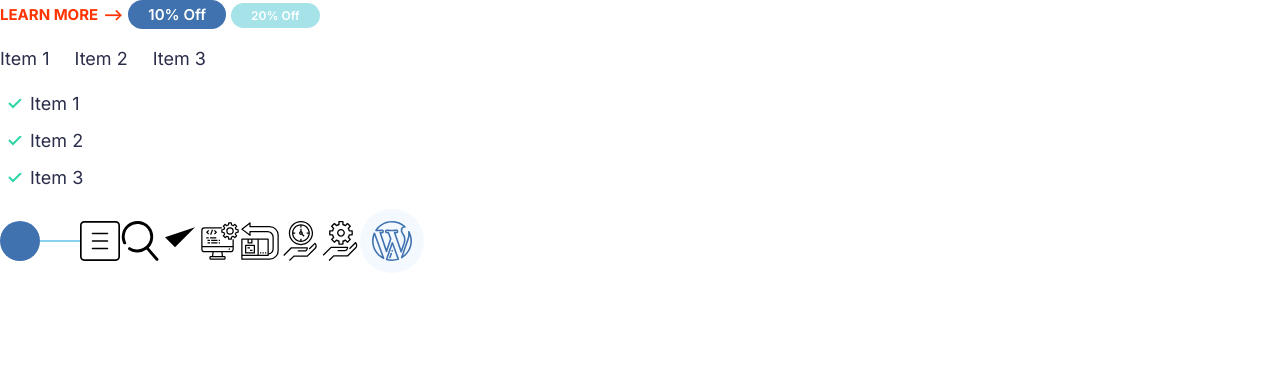
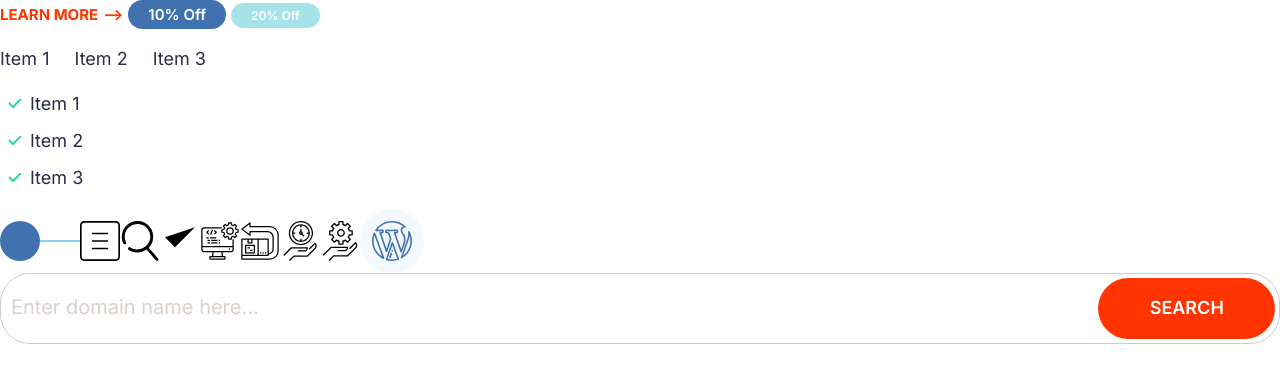
Before and after one commit to totoriez/cloudro, a plain HTML site: page index.html in a window 1280 px wide. Drawn offline with Linux system fonts and the light colour scheme.

Commit message:
Build the inputs and buttons components.

```diff
--- a/css/styles.css
+++ b/css/styles.css
@@ -4,6 +4,8 @@
   --color-accent: #ff3400;
   --color-headings: #2b2e4a;
   --color-body: #918ca4;
+  --color-borders: #ccc;
+  --border-radius: 30px;
 }
 
 /* Typography */
@@ -171,3 +173,61 @@ a {
   height: 64px;
   border-radius: 100%;
 }
+
+/* Inputs */
+.input {
+  padding: 1.5rem 3.5rem;
+  border: 1px solid var(--color-borders);
+  border-radius: var(--border-radius);
+  outline: 0;
+  color: var(--color-headings);
+}
+
+::placeholder {
+  color: #d8d2cb;
+  font-size: 2rem;
+}
+
+@media screen and (min-width: 1024px) {
+  .input {
+    font-size: 1.5rem;
+  }
+}
+
+.input-group {
+  border: 1px solid var(--color-borders);
+  border-radius: var(--border-radius);
+  display: flex;
+}
+.input-group .input {
+  border: 0;
+  flex-grow: 1;
+  padding: 1.5rem 1rem;
+}
+.input-group .btn {
+  margin: 4px;
+}
+
+/* Buttons */
+.btn {
+  border-radius: 40px;
+  border: 0;
+  cursor: pointer;
+  font-size: 1.8rem;
+  font-weight: 600;
+  margin: 1rem 0;
+  outline: 0;
+  padding: 2rem 4vw;
+  text-align: center;
+  text-transform: uppercase;
+  white-space: nowrap;
+}
+
+.btn--accent {
+  background-color: var(--color-accent);
+  color: #fff;
+}
+
+.btn:hover {
+  background-color: #d82148;
+}
--- a/index.html
+++ b/index.html
@@ -51,5 +51,10 @@
             <use xlink:href="images/sprite.svg#wordpress"></use>
         </svg>
     </span>
+    <div class="input-group">
+        <input type="text" class="input" placeholder="Enter domain name here...">
+        <button class="btn btn--accent">Search</button>
+    </div>
+
 </body>
 </html>
```
